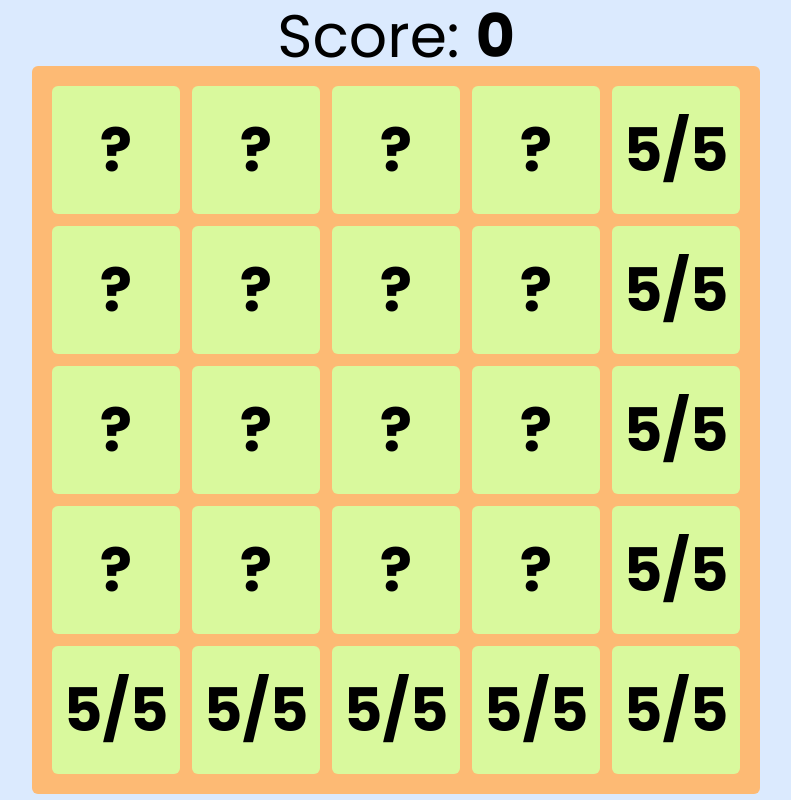
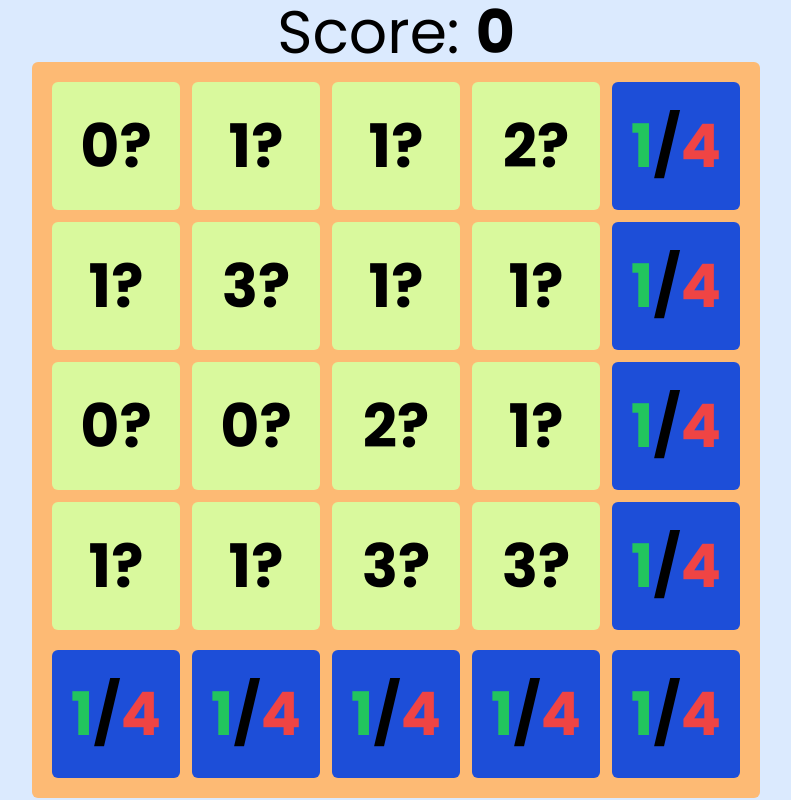
Before and after one commit to alirabbani97/tap-boom-game, a React (Vite) app: page / in a window 1280 px wide. Shown: the whole page, without its empty margins (244-1035 px from the left). Built offline with nearby package versions, Linux system fonts and the light colour scheme; what @midudev/tailwind-animations would draw is missing.

Commit message:
remade grid

```diff
--- a/src/App.tsx
+++ b/src/App.tsx
@@ -1,6 +1,7 @@
 import { useEffect, useState } from "react";
 import TileGrids from "./components/TileGrids";
 import TileButton from "./components/TileButton";
+import HintTiles from "./components/HintTIles";
 
 type TtileData = {
   value: number | null;
@@ -9,14 +10,15 @@ type TtileData = {
 
 function App() {
   /* VARIABLES */
-  const [nTiles] = useState(25); //Can only be a true square root number and equal or greater than 16 i.e:16(4),25(5),36(6),49(7),64(8),9(81) etc.
+  const [nTiles] = useState(16); //Can only be a true square root number and equal or greater than 16 i.e:16(4),25(5),36(6),49(7),64(8),9(81) etc.
   const SQRT_N_Tiles: number = Math.sqrt(nTiles);
   const [score, setScore] = useState<number>(0);
   const [bombFound, setBombFound] = useState<boolean>(false);
   const [bombsAdded, setBombsAdded] = useState(0);
   const [bonusesAdded, setBonusesAdded] = useState(0);
   const [flippedTiles, setFlippedTiles] = useState(0);
-  const [borderTiles, setBorderTiles] = useState<number[]>([]);
+  // const [borderTiles, setBorderTiles] = useState<number[]>([]);
+  // const hintTilesCount = SQRT_N_Tiles * 2 - 1 + 2;
   const level1 = {
     nTiles: nTiles,
     numberOfBombs: SQRT_N_Tiles,
@@ -33,12 +35,11 @@ function App() {
 
     switch (rng) {
       case 0:
-        if (bombsAdded !== level1.numberOfBombs) {
+        if (bombsAdded < level1.numberOfBombs) {
           setBombsAdded(bombsAdded + 1);
           return 0;
         }
         break;
-
       case 1:
         if (bonusesAdded === level1.numberOfBonuses) {
           return 1;
@@ -46,14 +47,14 @@ function App() {
         break;
 
       case 2:
-        if (bonusesAdded !== level1.numberOfBonuses) {
+        if (bonusesAdded < level1.numberOfBonuses) {
           setBonusesAdded(bonusesAdded + 1);
           return 2;
         }
         break;
 
       case 3:
-        if (bonusesAdded !== level1.numberOfBonuses) {
+        if (bonusesAdded < level1.numberOfBonuses) {
           setBonusesAdded(bonusesAdded + 1);
           return 3;
         }
@@ -63,61 +64,82 @@ function App() {
     return 1;
   };
 
-  const [tilesData, setTilesData] = useState<TtileData[]>(
-    Array.from({ length: nTiles }, (_, index) => {
-      if (borderTiles.includes(index + 1)) {
-        return { value: null };
-      } else {
+  // const [tilesData, setTilesData] = useState<TtileData[]>(
+  //   Array.from({ length: nTiles }, () => {
+  //     return { value: tileRNG(), isFlipped: false };
+  //   })
+  // );
+  const [tilesData, setTilesData] = useState<TtileData[][]>(
+    Array.from({ length: SQRT_N_Tiles }, () =>
+      Array.from({ length: SQRT_N_Tiles }, () => {
         return { value: tileRNG(), isFlipped: false };
+      })
+    )
+  );
+
+  const [sumsOfRow, setSumsOfRow] = useState<number[]>(
+    Array.from({ length: SQRT_N_Tiles }, () => {
+      for (let row of tilesData) {
+        for (let tile of row) {
+          console.log(tile);
         }
+      }
+      return 1;
     })
   );
 
-  const flipCard = (index: number) => {
+  const flipCard = (rowIndex: number, colIndex: number) => {
     setTilesData((prevTilesData) =>
-      prevTilesData.map((tile, i) =>
-        i === index ? { ...tile, isFlipped: true } : tile
+      prevTilesData.map((row, i) =>
+        row.map((tile, j) =>
+          i === rowIndex && j === colIndex ? { ...tile, isFlipped: true } : tile
+        )
       )
     );
 
     setFlippedTiles(flippedTiles + 1);
   };
 
-  // const [lastCol, setLastCol] = useState<number[]>([]);
-  // const [lastRow, setLastRow] = useState<number[]>([]);
-
+  /* CONSOLE LOGGING */
   useEffect(() => {
     console.log(tilesData);
-    let lastColTemp: number[] = [];
-    let lastRowTemp: number[] = [];
+    console.log(sumsOfRow);
+  }, []);
+  /* CONSOLE LOGGING */
+  /* CALC THE HINT ROW AND COLS */
+  // useEffect(() => {
+  //   console.log(tilesData);
+  //   let lastColTemp: number[] = [];
+  //   let lastRowTemp: number[] = [];
 
-    if (nTiles % SQRT_N_Tiles === 0) {
-      // const lastCol: number = SQRT_N_Tiles;
+  //   if (nTiles % SQRT_N_Tiles === 0) {
+  //     // const lastCol: number = SQRT_N_Tiles;
 
-      lastColTemp = Array.from(
-        {
-          length: SQRT_N_Tiles - 1,
-        },
-        (_, index) => SQRT_N_Tiles * (index + 1)
-      );
+  //     lastColTemp = Array.from(
+  //       {
+  //         length: SQRT_N_Tiles - 1,
+  //       },
+  //       (_, index) => SQRT_N_Tiles * (index + 1)
+  //     );
 
-      lastRowTemp = Array.from(
-        {
-          length: SQRT_N_Tiles,
-        },
-        (_, index) => nTiles - SQRT_N_Tiles + (index + 1)
-      );
-      // setLastRow(lastRowTemp);
-      // setLastCol(lastColTemp);
-      setBorderTiles([...lastColTemp, ...lastRowTemp]);
-      console.log(borderTiles);
-    } else {
-      console.log({
-        message:
-          "nTiles or Number of Tiles should be a true square root\n and equal or greater than 25 \ni.e: 25(5),36(6),49(7),64(8),9(81).",
-      });
-    }
-  }, [nTiles, SQRT_N_Tiles, tilesData]);
+  //     lastRowTemp = Array.from(
+  //       {
+  //         length: SQRT_N_Tiles,
+  //       },
+  //       (_, index) => nTiles - SQRT_N_Tiles + (index + 1)
+  //     );
+
+  //     setBorderTiles([...lastColTemp, ...lastRowTemp]);
+  //     console.log(lastColTemp, lastRowTemp);
+  //   } else {
+  //     console.log({
+  //       message:
+  //         "nTiles or Number of Tiles should be a true square root\n and equal or greater than 25 \ni.e: 25(5),36(6),49(7),64(8),9(81).",
+  //     });
+  //   }
+  // }, [nTiles, SQRT_N_Tiles, tilesData]);
+
+  /* CALC THE HINT ROW AND COLS */
 
   return (
     <div className="app flex flex-col justify-center items-center  h-screen w-screen bg-blue-100">
@@ -132,23 +154,89 @@ function App() {
         <div className="text-6xl ">
           Score: <span className="font-bold">{score}</span>
         </div>
-        <TileGrids gridCols={SQRT_N_Tiles.toString()}>
-          {tilesData.map((tile, index) => (
+        {/* THE TILE BUTTONS */}
+
+        <div className={`flex flex-col justify-center items-center `}>
+          <div className={`flex justify-center items-center`}>
+            {/* <div>
+              <TileGrids gridCols={SQRT_N_Tiles}>
+                {tilesData.map((row, rowIndex) =>
+                row.map(tile, colIndex) => (
                   <TileButton
                     // lastCol={lastCol}
                     // lastRow={lastRow}
                     key={index}
                     setBombFound={setBombFound}
                     index={index + 1}
-              value={tile.value}
-              flipCard={() => !tile.isFlipped && flipCard(index)}
-              cardFlipped={tile.isFlipped}
-              borderTiles={borderTiles}
+                    value={tile[index].value}
+                    flipCard={() => !tile[index].isFlipped && flipCard(index)}
+                    cardFlipped={tile[index].isFlipped}
                     lastTile={nTiles}
                     setScore={setScore}
                   />
                 ))}
               </TileGrids>
+            </div> */}
+            <div>
+              <TileGrids gridCols={SQRT_N_Tiles}>
+                {tilesData.map((row, rowIndex) =>
+                  row.map((tile, colIndex) => (
+                    <TileButton
+                      key={`${rowIndex}-${colIndex}`}
+                      setBombFound={setBombFound}
+                      index={rowIndex + colIndex + 1}
+                      value={tile.value}
+                      flipCard={() =>
+                        !tile.isFlipped && flipCard(rowIndex, colIndex)
+                      }
+                      cardFlipped={tile.isFlipped}
+                      lastTile={nTiles}
+                      setScore={setScore}
+                    />
+                  ))
+                )}
+              </TileGrids>
+            </div>
+
+            {/* THE TILE BUTTONS */}
+
+            {/* THE HINT TILES  */}
+            <div
+              className={`flex flex-col bg-orange-300 rounded-md p-5 pl-3 rounded-l-none rounded-b-none  gap-3 `}
+            >
+              {Array.from({ length: SQRT_N_Tiles }).map((tile, index) => (
+                <HintTiles
+                  // lastCol={lastCol}
+                  // lastRow={lastRow}
+                  tilesData={tilesData}
+                  SQRT_N_Tiles={SQRT_N_Tiles}
+                  key={index}
+                  index={index + 1}
+                  value={0}
+                  lastTile={nTiles}
+                />
+              ))}
+            </div>
+          </div>
+
+          <div
+            className={`flex bg-orange-300 rounded-md p-5 pt-0 rounded-t-none  gap-3 `}
+          >
+            {Array.from({ length: SQRT_N_Tiles + 1 }).map((tile, index) => (
+              <HintTiles
+                // lastCol={lastCol}
+                // lastRow={lastRow}
+                tilesData={tilesData}
+                SQRT_N_Tiles={SQRT_N_Tiles}
+                key={index}
+                index={index + 1}
+                value={0}
+                lastTile={nTiles}
+              />
+            ))}
+          </div>
+          {/* THE HINT TILES  */}
+        </div>
       </div>
     </div>
   );
--- /dev/null
+++ b/src/components/HintTIles.tsx
@@ -0,0 +1,47 @@
+import { useEffect, useState } from "react";
+
+type THintTiles = {
+  // lastCol: number[];
+  // lastRow: number[];
+  borderTiles?: number[];
+  lastTile: number;
+  tilesData: object[];
+  // flipCard: () => void;
+  // cardFlipped: boolean | undefined;
+  value: number | null;
+  index: number;
+  SQRT_N_Tiles: number;
+  // setBombFound: (arg: boolean) => void;
+  // setScore: React.Dispatch<React.SetStateAction<number>>;
+};
+
+export default function HintTiles({
+  lastTile,
+  index,
+  tilesData,
+  borderTiles,
+  SQRT_N_Tiles,
+}: // setScore,
+THintTiles) {
+
+  const [rowBonuses, setRowBonuses] = useState(1);
+
+  // useEffect(() => {
+  //   let rowBonusesTemp = 0;
+  //   console.log(tilesData[index])
+
+  //   if(borderTiles.includes(index)){
+  //     for(let i = index-1; i >= index-SQRT_N_Tiles; i--){
+  //       rowBonusesTemp = rowBonusesTemp + tilesData[index].value
+  //     }
+  //   }  setRowBonuses(rowBonusesTemp)
+  //   console.log(rowBonusesTemp)
+  // }, [tilesData]);
+
+  return (
+    <button className=" bg-blue-700 flex items-center justify-center text-6xl font-bold rounded-md w-32 h-32 select-none">
+      <span className="text-green-500">{rowBonuses}</span> <span>/</span>{" "}
+      <span className="text-red-500">4</span>
+    </button>
+  );
+}
--- a/src/components/TileButton.tsx
+++ b/src/components/TileButton.tsx
@@ -1,7 +1,7 @@
 type TTileButton = {
   // lastCol: number[];
   // lastRow: number[];
-  borderTiles: number[];
+  borderTiles?: number[];
   lastTile: number;
   flipCard: () => void;
   cardFlipped: boolean | undefined;
@@ -14,35 +14,25 @@ type TTileButton = {
 export default function TileButton({
   // lastCol,
   // lastRow,
-  lastTile,
-  index,
+  // lastTile,
+  // index,
   value,
   flipCard,
   cardFlipped,
   setBombFound,
-  borderTiles,
+  // borderTiles,
   setScore,
 }: TTileButton) {
-  // const lastTileOfRows = index < 21 && index % 5;
-  // const lastRowIndices = [21, 22, 23, 24];
-  const hintTiles = borderTiles.includes(index) || index === lastTile;
 
-  const hintTilesStyles =
-    " bg-lime-200 flex items-center justify-center text-6xl font-bold rounded-md w-32 h-32 select-none";
 
   return (
     <button
       disabled={cardFlipped}
       className={`
        ${
-         hintTiles
-           ? hintTilesStyles
-           : `${
          cardFlipped ? "bg-zinc-500" : " bg-lime-200  hover:bg-lime-50"
-             }  flex items-center justify-center  text-6xl font-bold rounded-md w-32 h-32 hover:cursor-pointer `
-       }`}
+       }  flex items-center justify-center  text-6xl font-bold rounded-md w-32 h-32 hover:cursor-pointer `}
       onClick={() => {
-        if (hintTiles !== true) {
         if (value === 0) {
           setBombFound(true);
         }
@@ -56,10 +46,10 @@ export default function TileButton({
             }
           });
         }
-        }
       }}
     >
-      {hintTiles ? "5/5" : cardFlipped ? `${value}` : "?"}
+      {value}
+      {cardFlipped ? `${value}` : "?"}
     </button>
   );
 }
--- a/src/components/TileGrids.tsx
+++ b/src/components/TileGrids.tsx
@@ -1,17 +1,19 @@
 import { ReactNode } from "react";
 type TTilesGrid = {
-  gridCols: string ;
-  children:ReactNode
+  gridCols: number;
+  children: ReactNode;
 };
 
-export default function TileGrids({ children,gridCols}: TTilesGrid) {
-
+export default function TileGrids({ children, gridCols }: TTilesGrid) {
   // const gridSize= `grid-cols-${gridCols}`
-  const gridSize= `repeat(${gridCols}, minmax(0, 1fr))`
+  const gridSize = `repeat(${gridCols}, minmax(0, 1fr))`;
 
   return (
-    <div className={`grid bg-orange-300 rounded-md p-5 gap-3 `} style={{gridTemplateColumns:gridSize }}>
-     {children}
+    <div
+      className={`grid bg-orange-300 rounded-md rounded-r-none rounded-b-none p-5 pr-0 gap-3`}
+      style={{ gridTemplateColumns: gridSize }}
+    >
+      {children}
     </div>
   );
 }
```
Lines whose indentation alone changed are shown as unchanged.
